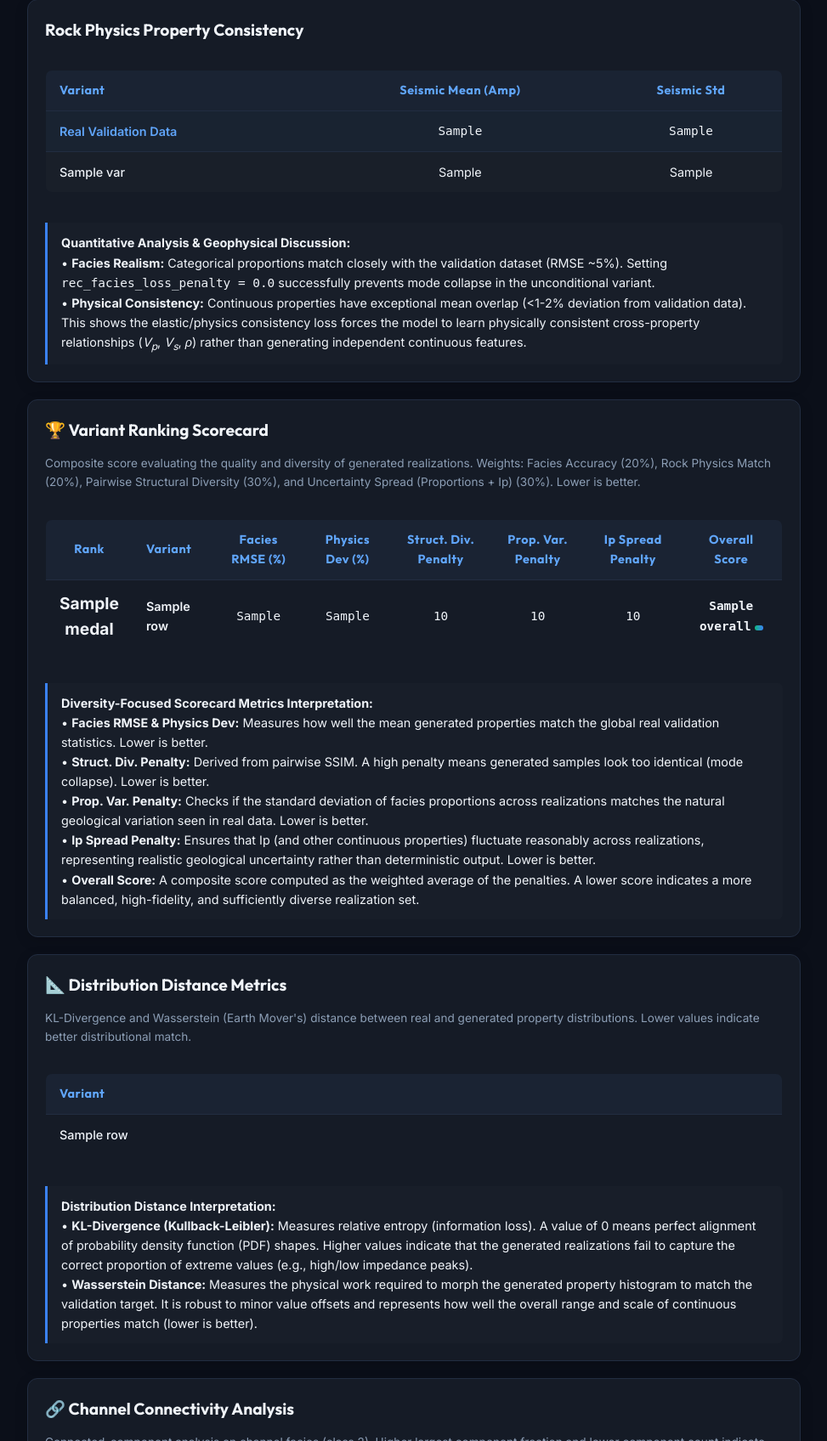
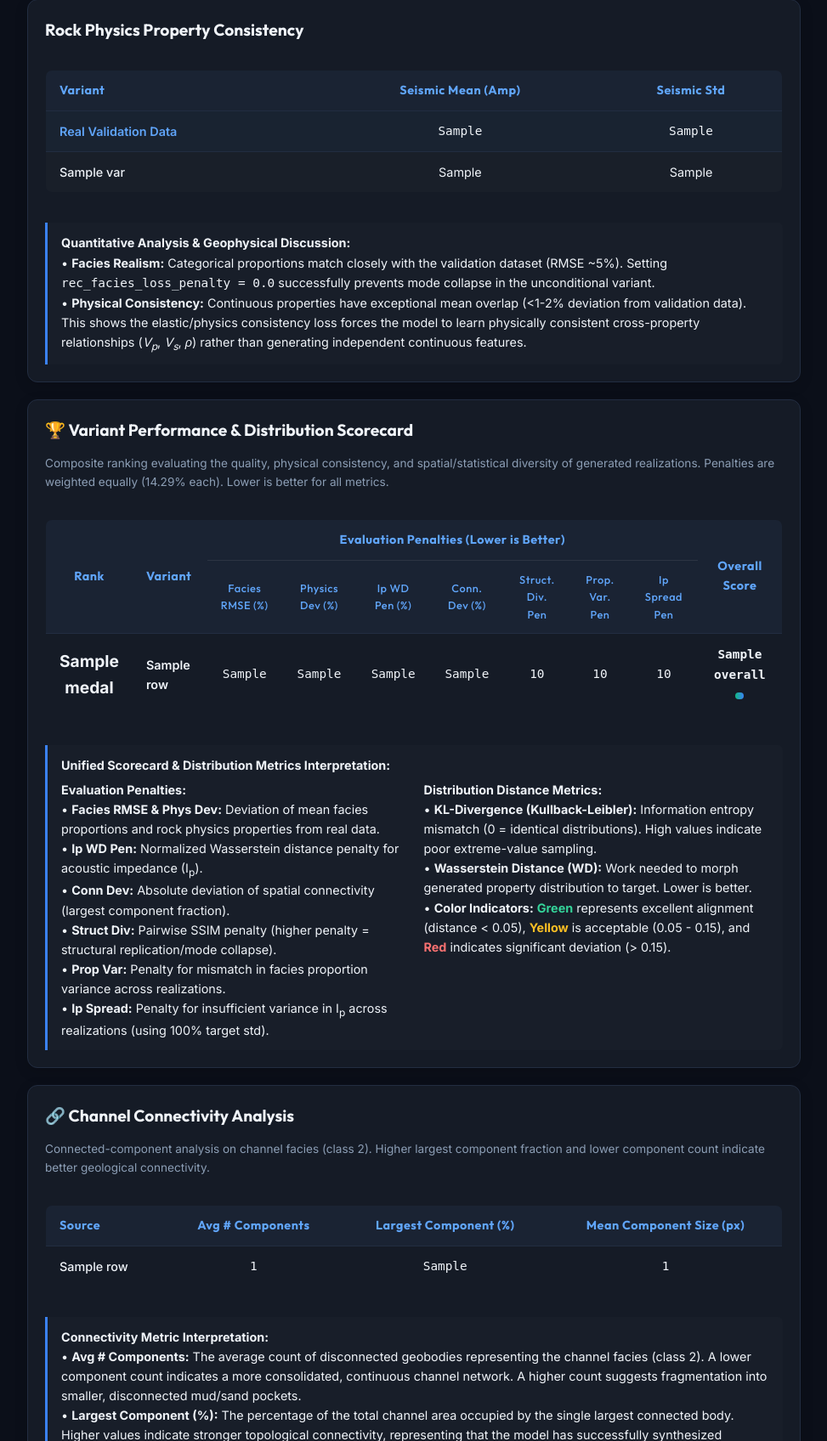
Before and after one commit to mazzutti/FaciesGAN-Pytorch, a Python web app: template report/templates/report_template.html.jinja2 in a window 1280 px wide. Shown: the part 4804-6500 px from the top of the page at 85% size, without its empty margins (298-1271 px from the left). Run offline with Jinja, Linux system fonts and the light colour scheme; the template is opened without the code that fills it: most values are stand-ins (such as "Sample title", 1, 10 or a date in 2020).

Commit message:
docs: update Ip Spread Penalty description to uniform 100% target

```diff
--- a/report/templates/report_template.html.jinja2
+++ b/report/templates/report_template.html.jinja2
@@ -53,7 +53,9 @@
     .nav-link:hover, .nav-link.active { background-color: rgba(59, 130, 246, 0.1); color: var(--accent-hover); }
     section { margin-bottom: 40px; scroll-margin-top: 30px; }
     .section-title { font-family: 'Outfit', sans-serif; font-size: 1.6rem; margin-top: 0; margin-bottom: 16px; border-bottom: 2px solid var(--card-border); padding-bottom: 8px; }
-    .card { background-color: var(--card-bg); border: 1px solid var(--card-border); border-radius: 12px; padding: 20px; margin-bottom: 20px; box-shadow: 0 4px 15px rgba(0,0,0,0.15); }
+    .card { background-color: var(--card-bg); border: 1px solid var(--card-border); border-radius: 12px; padding: 20px; margin-bottom: 20px; box-shadow: 0 4px 15px rgba(0,0,0,0.15); transition: transform 0.3s cubic-bezier(0.4, 0, 0.2, 1), box-shadow 0.3s cubic-bezier(0.4, 0, 0.2, 1); }
+    .card:hover { transform: translateY(-2px); box-shadow: 0 8px 25px rgba(0,0,0,0.25); }
+    [data-theme='light'] .card:hover { box-shadow: 0 8px 25px rgba(0,0,0,0.08); }
     .card-title { font-family: 'Outfit', sans-serif; font-size: 1.2rem; margin-top: 0; margin-bottom: 12px; display: flex; align-items: center; gap: 8px; }
     table { width: 100%; border-collapse: collapse; margin: 20px 0; font-size: 0.9rem; border-radius: 8px; overflow: hidden; border: 1px solid var(--card-border); }
     th, td { padding: 12px 16px; text-align: left; border-bottom: 1px solid var(--card-border); }
@@ -80,13 +82,15 @@
     .carousel-indicator-dot.active { background-color: var(--accent); width: 18px; border-radius: 3px; }
     .image-grid-5 { display: grid; grid-template-columns: repeat(auto-fit, minmax(110px, 1fr)); gap: 10px; }
     .image-grid-losses { display: grid; grid-template-columns: repeat(auto-fit, minmax(200px, 1fr)); gap: 10px; }
-    .image-card { text-align: center; background-color: rgba(0,0,0,0.12); border: 1px solid var(--card-border); border-radius: 6px; padding: 6px; }
+    .image-card { text-align: center; background-color: rgba(0,0,0,0.12); border: 1px solid var(--card-border); border-radius: 6px; padding: 6px; transition: transform 0.2s cubic-bezier(0.4, 0, 0.2, 1), border-color 0.2s ease, box-shadow 0.2s ease; }
+    .image-card:hover { transform: translateY(-3px) scale(1.02); border-color: var(--accent); box-shadow: 0 4px 12px rgba(59, 130, 246, 0.15); }
     .image-card img { max-width: 100%; border-radius: 4px; border: 1px solid var(--card-border); }
     .image-title { font-size: 0.7rem; font-weight: 600; color: var(--text-muted); margin-bottom: 4px; }
     .badge { background-color: var(--success-bg); color: var(--success); font-size: 0.7rem; padding: 2px 6px; border-radius: 10px; font-weight: 600; }
     .discussion-box { background-color: rgba(255,255,255,0.01); border-left: 3px solid var(--accent); padding: 12px 16px; border-radius: 0 6px 6px 0; margin-top: 15px; font-size: 0.9rem; }
     .projections-grid { display: grid; grid-template-columns: repeat(auto-fit, minmax(260px, 1fr)); gap: 12px; margin-top: 12px; }
-    .projection-card { border: 1px solid var(--card-border); border-radius: 6px; padding: 6px; text-align: center; background-color: rgba(0,0,0,0.1); }
+    .projection-card { border: 1px solid var(--card-border); border-radius: 6px; padding: 6px; text-align: center; background-color: rgba(0,0,0,0.1); transition: transform 0.2s cubic-bezier(0.4, 0, 0.2, 1), border-color 0.2s ease, box-shadow 0.2s ease; }
+    .projection-card:hover { transform: translateY(-3px) scale(1.02); border-color: var(--accent); box-shadow: 0 4px 12px rgba(59, 130, 246, 0.15); }
     .projection-card img { max-width: 100%; border-radius: 4px; border: 1px solid var(--card-border); }
     @keyframes fadeIn { from { opacity: 0; } to { opacity: 1; } }
     @media (max-width: 992px) { .layout-container { flex-direction: column; } aside { width: 100%; position: relative; top: 0; } }
@@ -122,8 +126,27 @@
     .toolbar-btn:hover { background-color: rgba(59,130,246,0.15); color: var(--accent-hover); border-color: var(--accent); }
 
     /* Scorecard */
-    .scorecard-rank { font-size: 1.2rem; font-weight: 700; }
-    .score-bar { display: inline-block; height: 6px; border-radius: 3px; background: linear-gradient(90deg, #10b981, #3b82f6); }
+    .scorecard-rank {
+      font-size: 1.2rem;
+      font-weight: 700;
+      display: inline-flex;
+      align-items: center;
+      justify-content: center;
+      transition: transform 0.2s cubic-bezier(0.4, 0, 0.2, 1);
+    }
+    tr:hover .scorecard-rank {
+      transform: scale(1.22) rotate(4deg);
+    }
+    .score-bar {
+      display: inline-block;
+      height: 8px;
+      border-radius: 4px;
+      background: linear-gradient(90deg, #10b981, #3b82f6);
+      transition: filter 0.2s ease;
+    }
+    tr:hover .score-bar {
+      filter: brightness(1.2) saturate(1.2);
+    }
 
     /* Animation player */
     .anim-player { display: flex; flex-direction: column; align-items: center; gap: 10px; }
@@ -495,33 +518,91 @@
         <!-- Variant Scorecard Table -->
         {% if scorecard_table %}
           <div class="card">
-            <h3 class="card-title">🏆 Variant Ranking Scorecard</h3>
-            <p style="font-size: 0.85rem; color: var(--text-muted); margin-bottom: 12px;">Composite score evaluating the quality and diversity of generated realizations. Weights: Facies Accuracy (20%), Rock Physics Match (20%), Pairwise Structural Diversity (30%), and Uncertainty Spread (Proportions + Ip) (30%). Lower is better.</p>
+            <h3 class="card-title">🏆 Variant Performance & Distribution Scorecard</h3>
+            <p style="font-size: 0.85rem; color: var(--text-muted); margin-bottom: 12px;">Composite ranking evaluating the quality, physical consistency, and spatial/statistical diversity of generated realizations. Penalties are weighted equally (14.29% each). Lower is better for all metrics.</p>
             <div style="overflow-x: auto;">
               <table>
                 <thead>
                   <tr>
-                    <th style="text-align: center; width: 60px;">Rank</th>
-                    <th style="text-align: left;">Variant</th>
-                    <th style="text-align: center;">Facies RMSE (%)</th>
-                    <th style="text-align: center;">Physics Dev (%)</th>
-                    <th style="text-align: center;">Struct. Div. Penalty</th>
-                    <th style="text-align: center;">Prop. Var. Penalty</th>
-                    <th style="text-align: center;">Ip Spread Penalty</th>
-                    <th style="text-align: center;">Overall Score</th>
+                    <th rowspan="2" style="text-align: center; width: 60px; vertical-align: middle;">Rank</th>
+                    <th rowspan="2" style="text-align: left; vertical-align: middle;">Variant</th>
+                    <th colspan="7" style="text-align: center; border-bottom: 1px solid rgba(255, 255, 255, 0.08);">Evaluation Penalties (Lower is Better)</th>
+                    {% if use_ip or use_is or use_vpvs %}
+                    <th colspan="{{ (use_ip|int + use_is|int + use_vpvs|int) * 2 }}" style="text-align: center; border-bottom: 1px solid rgba(255, 255, 255, 0.08);">Distribution Distance (KL-Div / Wasserstein)</th>
+                    {% endif %}
+                    <th rowspan="2" style="text-align: center; vertical-align: middle;">Overall Score</th>
+                  </tr>
+                  <tr>
+                    <!-- Evaluation Penalties -->
+                    <th style="text-align: center; font-size: 0.8rem; font-weight: 500;">Facies RMSE (%)</th>
+                    <th style="text-align: center; font-size: 0.8rem; font-weight: 500;">Physics Dev (%)</th>
+                    <th style="text-align: center; font-size: 0.8rem; font-weight: 500;">Ip WD Pen (%)</th>
+                    <th style="text-align: center; font-size: 0.8rem; font-weight: 500;">Conn. Dev (%)</th>
+                    <th style="text-align: center; font-size: 0.8rem; font-weight: 500;">Struct. Div. Pen</th>
+                    <th style="text-align: center; font-size: 0.8rem; font-weight: 500;">Prop. Var. Pen</th>
+                    <th style="text-align: center; font-size: 0.8rem; font-weight: 500;">Ip Spread Pen</th>
+
+                    <!-- Distribution Distance -->
+                    {% if use_ip %}
+                    <th style="text-align: center; font-size: 0.8rem; font-weight: 500;">Ip KL</th>
+                    <th style="text-align: center; font-size: 0.8rem; font-weight: 500;">Ip WD</th>
+                    {% endif %}
+                    {% if use_is %}
+                    <th style="text-align: center; font-size: 0.8rem; font-weight: 500;">Is KL</th>
+                    <th style="text-align: center; font-size: 0.8rem; font-weight: 500;">Is WD</th>
+                    {% endif %}
+                    {% if use_vpvs %}
+                    <th style="text-align: center; font-size: 0.8rem; font-weight: 500;">Vp/Vs KL</th>
+                    <th style="text-align: center; font-size: 0.8rem; font-weight: 500;">Vp/Vs WD</th>
+                    {% endif %}
                   </tr>
                 </thead>
                 <tbody>
                   {% for row in scorecard_table %}
                     <tr{% if row.is_first %} style="background-color: rgba(16, 185, 129, 0.06);"{% endif %}>
-                      <td style="text-align: center;"><span class="scorecard-rank">{{ row.medal }}</span></td>
-                      <td style="font-weight: 600;">{{ row.label }}</td>
-                      <td style="text-align: center; font-family: monospace;">{{ row.facies_rmse }}</td>
-                      <td style="text-align: center; font-family: monospace;">{{ row.rp_dev }}</td>
-                      <td style="text-align: center; font-family: monospace;">{{ row.pairwise_ssim_penalty|round(2) }}</td>
-                      <td style="text-align: center; font-family: monospace;">{{ row.variance_matching_penalty|round(2) }}</td>
-                      <td style="text-align: center; font-family: monospace;">{{ row.ip_spread_penalty|round(2) }}</td>
-                      <td style="text-align: center;">
+                      <td style="text-align: center; vertical-align: middle;"><span class="scorecard-rank">{{ row.medal }}</span></td>
+                      <td style="font-weight: 600; vertical-align: middle;">{{ row.label }}</td>
+                      <td style="text-align: center; font-family: monospace; vertical-align: middle;">{{ row.facies_rmse }}</td>
+                      <td style="text-align: center; font-family: monospace; vertical-align: middle;">{{ row.rp_dev }}</td>
+                      <td style="text-align: center; font-family: monospace; vertical-align: middle;">{{ row.ip_wd_penalty }}</td>
+                      <td style="text-align: center; font-family: monospace; vertical-align: middle;">{{ row.conn_dev }}</td>
+                      <td style="text-align: center; font-family: monospace; vertical-align: middle;">{{ row.pairwise_ssim_penalty|round(2) }}</td>
+                      <td style="text-align: center; font-family: monospace; vertical-align: middle;">{{ row.variance_matching_penalty|round(2) }}</td>
+                      <td style="text-align: center; font-family: monospace; vertical-align: middle;">{{ row.ip_spread_penalty|round(2) }}</td>
+
+                      <!-- Distribution Distance Metrics -->
+                      {% if use_ip %}
+                        {% set metric = row.dist_metrics.ip %}
+                        {% if metric.exists %}
+                          <td style="text-align: center; vertical-align: middle;"><span style="font-family: monospace; color: {{ metric.kl_color }};">{{ metric.kl }}</span></td>
+                          <td style="text-align: center; vertical-align: middle;"><span style="font-family: monospace; color: {{ metric.wd_color }};">{{ metric.wd }}</span></td>
+                        {% else %}
+                          <td style="text-align: center; color: var(--text-muted); vertical-align: middle;">—</td>
+                          <td style="text-align: center; color: var(--text-muted); vertical-align: middle;">—</td>
+                        {% endif %}
+                      {% endif %}
+                      {% if use_is %}
+                        {% set metric = row.dist_metrics.is %}
+                        {% if metric.exists %}
+                          <td style="text-align: center; vertical-align: middle;"><span style="font-family: monospace; color: {{ metric.kl_color }};">{{ metric.kl }}</span></td>
+                          <td style="text-align: center; vertical-align: middle;"><span style="font-family: monospace; color: {{ metric.wd_color }};">{{ metric.wd }}</span></td>
+                        {% else %}
+                          <td style="text-align: center; color: var(--text-muted); vertical-align: middle;">—</td>
+                          <td style="text-align: center; color: var(--text-muted); vertical-align: middle;">—</td>
+                        {% endif %}
+                      {% endif %}
+                      {% if use_vpvs %}
+                        {% set metric = row.dist_metrics.vpvs %}
+                        {% if metric.exists %}
+                          <td style="text-align: center; vertical-align: middle;"><span style="font-family: monospace; color: {{ metric.kl_color }};">{{ metric.kl }}</span></td>
+                          <td style="text-align: center; vertical-align: middle;"><span style="font-family: monospace; color: {{ metric.wd_color }};">{{ metric.wd }}</span></td>
+                        {% else %}
+                          <td style="text-align: center; color: var(--text-muted); vertical-align: middle;">—</td>
+                          <td style="text-align: center; color: var(--text-muted); vertical-align: middle;">—</td>
+                        {% endif %}
+                      {% endif %}
+
+                      <td style="text-align: center; vertical-align: middle;">
                         <span style="font-family: monospace; font-weight: 600;">{{ row.overall }}</span>
                         <span class="score-bar" style="width: {{ row.bar_width }}px;"></span>
                       </td>
@@ -531,83 +612,24 @@
               </table>
             </div>
             <div class="discussion-box" style="margin-top: 15px;">
-              <strong>Diversity-Focused Scorecard Metrics Interpretation:</strong><br>
-              • <strong>Facies RMSE & Physics Dev:</strong> Measures how well the mean generated properties match the global real validation statistics. Lower is better.<br>
-              • <strong>Struct. Div. Penalty:</strong> Derived from pairwise SSIM. A high penalty means generated samples look too identical (mode collapse). Lower is better.<br>
-              • <strong>Prop. Var. Penalty:</strong> Checks if the standard deviation of facies proportions across realizations matches the natural geological variation seen in real data. Lower is better.<br>
-              • <strong>Ip Spread Penalty:</strong> Ensures that Ip (and other continuous properties) fluctuate reasonably across realizations, representing realistic geological uncertainty rather than deterministic output. Lower is better.<br>
-              • <strong>Overall Score:</strong> A composite score computed as the weighted average of the penalties. A lower score indicates a more balanced, high-fidelity, and sufficiently diverse realization set.
-            </div>
-          </div>
-        {% endif %}
-
-        <!-- KL-Divergence & Wasserstein Distance Table -->
-        {% if distribution_table %}
-          <div class="card">
-            <h3 class="card-title">📐 Distribution Distance Metrics</h3>
-            <p style="font-size: 0.85rem; color: var(--text-muted); margin-bottom: 12px;">KL-Divergence and Wasserstein (Earth Mover's) distance between real and generated property distributions. Lower values indicate better distributional match.</p>
-            <div style="overflow-x: auto;">
-              <table>
-                <thead>
-                  <tr>
-                    <th style="text-align: left;">Variant</th>
-                    {% if use_ip %}
-                    <th style="text-align: center;">Ip KL-Div</th>
-                    <th style="text-align: center;">Ip Wasserstein</th>
-                    {% endif %}
-                    {% if use_is %}
-                    <th style="text-align: center;">Is KL-Div</th>
-                    <th style="text-align: center;">Is Wasserstein</th>
-                    {% endif %}
-                    {% if use_vpvs %}
-                    <th style="text-align: center;">Vp/Vs KL-Div</th>
-                    <th style="text-align: center;">Vp/Vs Wasserstein</th>
-                    {% endif %}
-                  </tr>
-                </thead>
-                <tbody>
-                  {% for row in distribution_table %}
-                    <tr>
-                      <td style="font-weight: 500;">{{ row.label }}</td>
-                      {% if use_ip %}
-                        {% set metric = row.metrics[0] %}
-                        {% if metric.exists %}
-                          <td style="text-align: center;"><span style="font-family: monospace; color: {{ metric.kl_color }};">{{ metric.kl }}</span></td>
-                          <td style="text-align: center;"><span style="font-family: monospace; color: {{ metric.wd_color }};">{{ metric.wd }}</span></td>
-                        {% else %}
-                          <td style="text-align: center; color: var(--text-muted);">—</td>
-                          <td style="text-align: center; color: var(--text-muted);">—</td>
-                        {% endif %}
-                      {% endif %}
-                      {% if use_is %}
-                        {% set metric = row.metrics[1] %}
-                        {% if metric.exists %}
-                          <td style="text-align: center;"><span style="font-family: monospace; color: {{ metric.kl_color }};">{{ metric.kl }}</span></td>
-                          <td style="text-align: center;"><span style="font-family: monospace; color: {{ metric.wd_color }};">{{ metric.wd }}</span></td>
-                        {% else %}
-                          <td style="text-align: center; color: var(--text-muted);">—</td>
-                          <td style="text-align: center; color: var(--text-muted);">—</td>
-                        {% endif %}
-                      {% endif %}
-                      {% if use_vpvs %}
-                        {% set metric = row.metrics[2] %}
-                        {% if metric.exists %}
-                          <td style="text-align: center;"><span style="font-family: monospace; color: {{ metric.kl_color }};">{{ metric.kl }}</span></td>
-                          <td style="text-align: center;"><span style="font-family: monospace; color: {{ metric.wd_color }};">{{ metric.wd }}</span></td>
-                        {% else %}
-                          <td style="text-align: center; color: var(--text-muted);">—</td>
-                          <td style="text-align: center; color: var(--text-muted);">—</td>
-                        {% endif %}
-                      {% endif %}
-                    </tr>
-                  {% endfor %}
-                </tbody>
-              </table>
-            </div>
-            <div class="discussion-box" style="margin-top: 15px;">
-              <strong>Distribution Distance Interpretation:</strong><br>
-              • <strong>KL-Divergence (Kullback-Leibler):</strong> Measures relative entropy (information loss). A value of 0 means perfect alignment of probability density function (PDF) shapes. Higher values indicate that the generated realizations fail to capture the correct proportion of extreme values (e.g., high/low impedance peaks).<br>
-              • <strong>Wasserstein Distance:</strong> Measures the physical work required to morph the generated property histogram to match the validation target. It is robust to minor value offsets and represents how well the overall range and scale of continuous properties match (lower is better).
+              <strong>Unified Scorecard & Distribution Metrics Interpretation:</strong><br>
+              <div style="margin-top: 6px; display: grid; grid-template-columns: 1fr 1fr; gap: 20px;">
+                <div>
+                  <strong>Evaluation Penalties:</strong><br>
+                  • <strong>Facies RMSE & Phys Dev:</strong> Deviation of mean facies proportions and rock physics properties from real data.<br>
+                  • <strong>Ip WD Pen:</strong> Normalized Wasserstein distance penalty for acoustic impedance (I<sub>p</sub>).<br>
+                  • <strong>Conn Dev:</strong> Absolute deviation of spatial connectivity (largest component fraction).<br>
+                  • <strong>Struct Div:</strong> Pairwise SSIM penalty (higher penalty = structural replication/mode collapse).<br>
+                  • <strong>Prop Var:</strong> Penalty for mismatch in facies proportion variance across realizations.<br>
+                  • <strong>Ip Spread:</strong> Penalty for insufficient variance in I<sub>p</sub> across realizations (using 100% target std).
+                </div>
+                <div>
+                  <strong>Distribution Distance Metrics:</strong><br>
+                  • <strong>KL-Divergence (Kullback-Leibler):</strong> Information entropy mismatch (0 = identical distributions). High values indicate poor extreme-value sampling.<br>
+                  • <strong>Wasserstein Distance (WD):</strong> Work needed to morph generated property distribution to target. Lower is better.<br>
+                  • <strong>Color Indicators:</strong> <span style="color: #34d399; font-weight: bold;">Green</span> represents excellent alignment (distance &lt; 0.05), <span style="color: #fbbf24; font-weight: bold;">Yellow</span> is acceptable (0.05 - 0.15), and <span style="color: #f87171; font-weight: bold;">Red</span> indicates significant deviation (&gt; 0.15).
+                </div>
+              </div>
             </div>
           </div>
         {% endif %}
```
